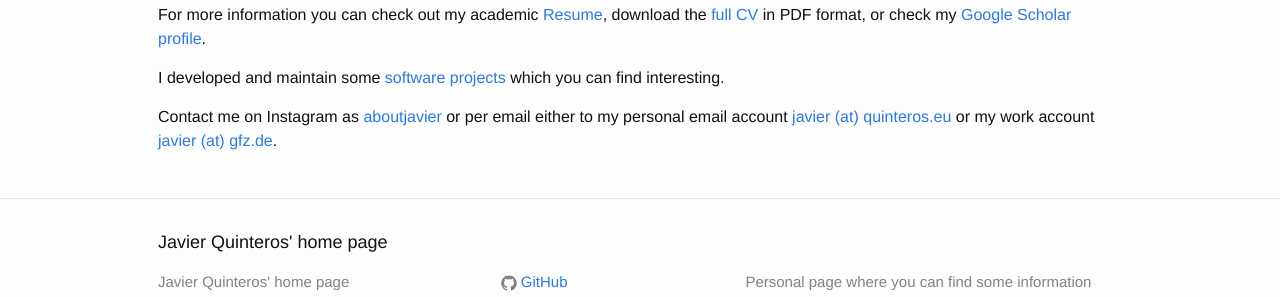
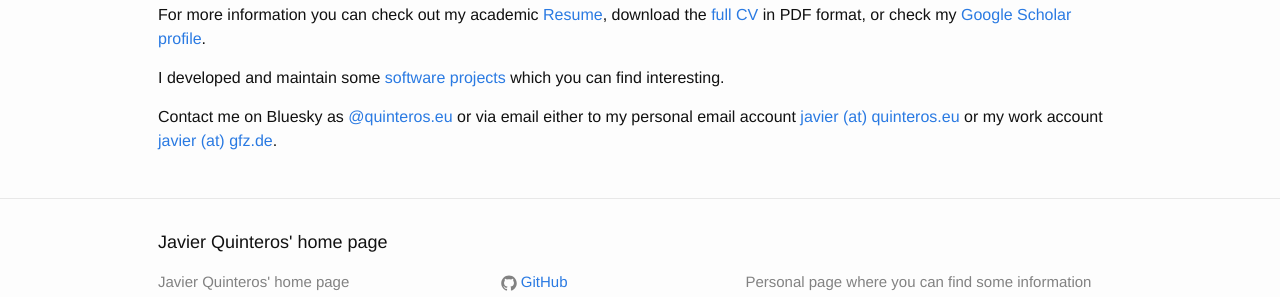
Before and after one commit to javiquinte/javiquinte.github.io, a Jekyll site: the page built from index.md, in a window 1280 px wide. Shown: the part 790-1087 px from the top of the page. Built offline with Jekyll 4.4.1, drawn with Linux system fonts in a browser that asks for light colours.

Commit message:
Replace Instagram by Bluesky

```diff
--- a/index.md
+++ b/index.md
@@ -29,7 +29,9 @@ download the [full CV](/static/Quinteros-CV.pdf) in PDF format, or check my
 I developed and maintain some [software projects](/4-software.html) which you can
 find interesting.
 
-Contact me on Instagram as [aboutjavier](https://www.instagram.com/aboutjavier/) or per email either to my personal email account [javier (at) quinteros.eu](mailto:javier (at) quinteros.eu) or my work account [javier (at) gfz.de](mailto:javier (at) gfz.de).
+Contact me on Bluesky as [@quinteros.eu](https://bsky.app/profile/quinteros.eu) or via email either to my personal
+email account [javier (at) quinteros.eu](mailto:javier (at) quinteros.eu) or my work account
+[javier (at) gfz.de](mailto:javier (at) gfz.de).
 
 [ETC]:            https://www.orfeus-eu.org/data/eida/structure/
 [RDA-DCWG]:       https://www.rd-alliance.org/groups/research-data-collections-wg.html
```
